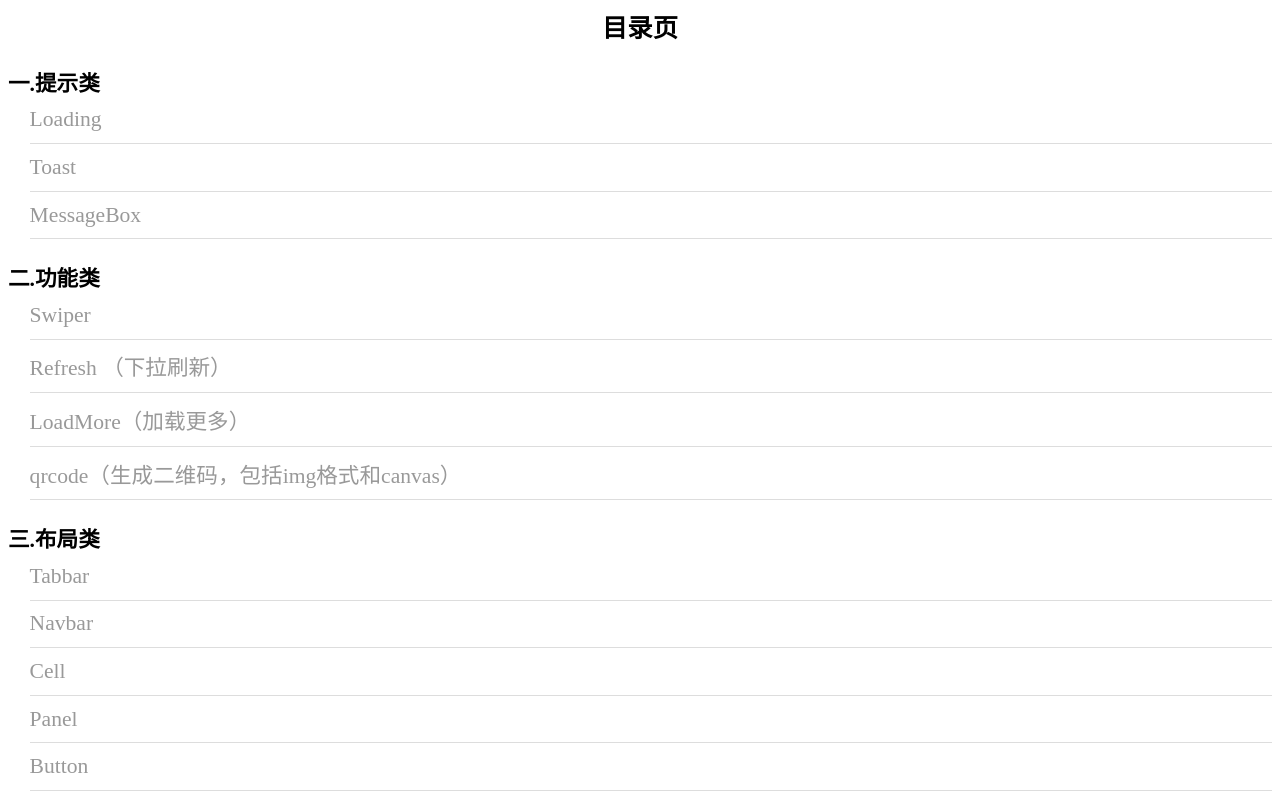
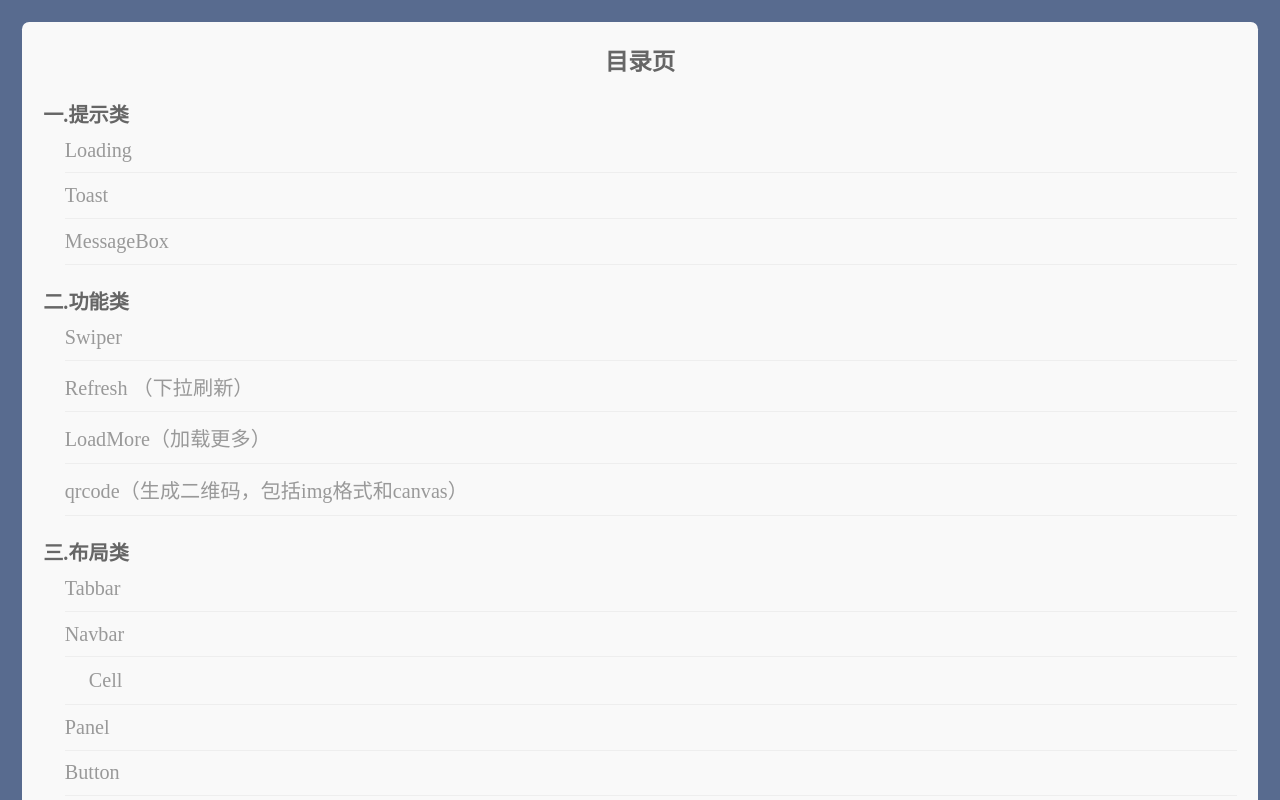
Before and after one commit to VickyRong/vue-base-demo, a Vue app: page / in a window 1280 px wide. Shown: the top 800 px of the page. Built offline with nearby package versions, Linux system fonts and the light colour scheme; a small style sheet from the web is missing; a web font is replaced by a local one.

Commit message:
完成cell组件

```diff
--- a/index.html
+++ b/index.html
@@ -8,8 +8,16 @@
     <meta name="format-detection" content="telephone=no">
     <meta name="full-screen" content="yes">
     <meta name="x5-fullscreen" content="true">
+    <style>
+      html, body, #app {
+        height: 100%;
+        margin: 0;
+        padding: 0;
+        font-size: 16px;
+      }
+    </style>
     <title>vue-cli-demo</title>
-    <!-- <link rel="stylesheet" href="//at.alicdn.com/t/font_464197_5cqjp38sp4iy66r.css"> -->
+    <link rel="stylesheet" href="//at.alicdn.com/t/font_464197_f2676fr2cw8w7b9.css">
   </head>
   <body>
     <div id="app"></div>
--- a/src/components/cell.vue
+++ b/src/components/cell.vue
@@ -1,21 +1,47 @@
 <template>
-  <div>
-    cell页面
-    <i class="iconfont icon-cell s-fs36"></i>
+  <div class="ui-cell s-fs30 s-bdr-b g-flex g-flex-v-center">
+    <div class="g-flex-c1">
+      <i v-if="icon" :class="icon" :style="{'color':iconColor}" class="iconfont s-fs28 s-fc-gy3"></i>
+      <span :style="{'color':color}">{{content}}</span>
+    </div>
+    <i v-if="arrow == false" class="iconfont icon-arrow-right s-fs28 s-fc-gy3"></i>
   </div>
 </template>
 
 <script>
 export default {
   name: 'cell',
-  data () {
-    return {
-    }
-  }
+  props:{
+    //cell内容
+    content: {
+      type:String,
+      default:"cell组件"
+    },
+    //cell颜色
+    color: {
+      type:String,
+      default:""
+    },
+    //icon图标
+    icon: {
+      type:String,
+      default:""
+    },
+    //icon颜色
+    iconColor: {
+      type:String,
+      default:""
+    },
+    //箭头
+    arrow:false
+
+ }
 }
 </script>
 
 <style lang="scss" scoped>
 @import 'src/style/common';
-
+  .ui-cell{
+    height: rem(88);
+  }
 </style>
--- /dev/null
+++ b/src/pages/demo/cellDemo.vue
@@ -0,0 +1,35 @@
+<template>
+  <div class="g-wrap">
+    <!--标题-->
+    <div class="demo-title">
+      <h2>Cell</h2>
+      <p class="s-fc-gy3 g-mt10">项目条</p>
+    </div>
+    <!--描述-->
+    <div class="demo-info">
+      <p>项目条可自由配置是否需要icon和箭头和其颜色。</p>
+    </div>
+    <!--组件-->
+    <Cell content="项目名"></Cell>
+    <Cell content="项目名" icon="icon-cell" arrow></Cell>
+    <Cell content="项目名" color="#FCCDE2" icon="icon-cell" iconColor="#FC5C9C" arrow></Cell>
+  </div>
+</template>
+
+<script>
+import Cell from '../../components/cell';
+export default {
+  components:{
+    Cell
+  }
+}
+</script>
+
+<style lang="scss" scoped>
+@import 'src/style/common';
+.g-wrap{
+  padding: rem(30);
+}
+
+
+</style>
--- a/src/pages/home.vue
+++ b/src/pages/home.vue
@@ -1,5 +1,6 @@
 <template>
-  <div class="content">
+  <div class="g-wrap">
+    <div class="content g-mtb g-mlr g-ptb g-plr">
         <h3 class="g-tac">目录页</h3>
       <h4>一.提示类</h4>
       <div class="g-pl">
@@ -18,7 +19,7 @@
       <div class="g-pl">
         <router-link to="">Tabbar</router-link>
         <router-link to="">Navbar</router-link>
-        <router-link to="/cell">Cell</router-link>
+        <router-link to="/demo/cell"><i class="iconfont icon-cell s-fs30 s-fc-bu3 g-mr10"></i>Cell</router-link>
         <router-link to="">Panel</router-link>
         <router-link to="">Button</router-link>
       </div>
@@ -35,6 +36,7 @@
         <router-link to="">Popup-area（选择省市区）</router-link>
       </div>
     </div>
+  </div>
 </template>
 
 <script>
@@ -47,15 +49,20 @@ export default {
 
 <style lang="scss" scoped>
 @import 'src/style/common';
+  .g-wrap{
+    background-color: #586B8F;
     .content{
-    font-size: rem(30);
+      background-color: #F9F9F9;
+      border-radius:rem(10);
       a{
         display: block;
         padding: rem(15 0);
-      border-bottom:1px solid #ddd;
+        border-bottom:1px solid $c-gy6;
       }
       h4{
         margin-top:rem(30);
       }
     }
+  }
+
 </style>
--- /dev/null
+++ b/src/style/color.scss
@@ -0,0 +1,66 @@
+
+/* color */
+$c-w: #fff;
+$c-bk: #000;
+$c-gy1:#333;
+$c-gy2:#666;
+$c-gy3:#999;
+$c-gy4:#ccc;
+$c-gy5:#ddd;
+$c-gy6:#eee;
+$c-gy7:#f5f5f5;
+$c-bu1:#586B8F;
+$c-bu2:#ADDCE4;
+$c-bu3:#A6E4E7;
+$c-bu4:#E3F8FF;
+$c-ye1:#FFDD83;
+$c-ye2:#FFED78;
+$c-ye3:#FEFFEA;
+$c-pk1:#FC5C9C;
+$c-pk2:#FCCDE2;
+$c-pk3:#FCEFEE;
+$c-gn1:#388E3C;
+$c-gn2:#8BC34A;
+$c-gn3:#DDEEDF;
+$c-bdr:#eee;
+
+/* font-color */
+ .s-fc-w{
+    color:$c-w;
+  }
+  .s-fc-bk{
+    color:$c-bk;
+  }
+  .s-fc-gy1{
+    color:$c-gy1;
+  }
+  .s-fc-gy2{
+    color:$c-gy2;
+  }
+  .s-fc-gy3{
+    color:$c-gy3;
+  }
+  .s-fc-gy4{
+    color:$c-gy4;
+  }
+  .s-fc-gy5{
+    color:$c-gy5;
+  }
+  .s-fc-gy6{
+    color:$c-gy6;
+  }
+  .s-fc-bu1{
+    color:$c-bu1;
+  }
+  .s-fc-bu2{
+    color:$c-bu2;
+  }
+  .s-fc-bu3{
+    color:$c-bu3;
+  }
+  .s-fc-ye1{
+    color:$c-ye1;
+  }
+  .s-fc-ye2{
+    color:$c-ye2;
+  }
--- a/src/style/common.scss
+++ b/src/style/common.scss
@@ -1,4 +1,5 @@
 @charset "UTF-8";
+@import 'color';
 @import 'mixin.scss';
 @import 'font';
 
@@ -246,6 +247,8 @@ html {
   .g-wrap {
     height: 100%;
     overflow: auto;
+    font-size: rem(28);
+    color:#666;
   }
 
 /* font-size */
@@ -309,9 +312,30 @@ html {
     font-size: rem(40);
   }
 
+/* 边框 */
+.s-bdr-t {
+  border-top: 1px solid $c-bdr;
+}
+
+.s-bdr-tb {
+  border-top: 1px solid $c-bdr;
+  border-bottom: 1px solid $c-bdr;
+}
+
+.s-bdr-r {
+  border-right: 1px solid $c-bdr;
+}
+
+.s-bdr-b {
+  border-bottom: 1px solid $c-bdr;
+}
+
+.s-bdr-l {
+  border-left: 1px solid $c-bdr;
+}
+
 /* layout */
-
-.g-oh {
+ .g-oh {
     overflow: hidden;
   }
 
@@ -844,10 +868,10 @@ html {
     padding-left: rem(70);
   }
 
-   /* flex 布局*/
-    .g-flex {
-        @include flexbox();
-    }
+  /* flex 布局*/
+  .g-flex {
+    @include flexbox();
+  }
 
   /**垂直flex**/
   .g-v-flex {
@@ -892,3 +916,16 @@ html {
   -webkit-box-orient: vertical;
   word-break: break-all;
 }
+
+/* demo通用样式 */
+.demo-title{
+  padding: rem(50 0 0 50);
+  margin-bottom: rem(50);
+}
+
+.demo-info{
+  padding:rem(30);
+  border-radius: rem(5);
+  background-color: $c-gy7;
+  margin-bottom: rem(50);
+}
--- a/src/style/font.css
+++ b/src/style/font.css
@@ -1,11 +1,11 @@
 
 @font-face {
-    font-family: 'iconfont';  /* project id 464197 */
-    src: url('//at.alicdn.com/t/font_464197_5cqjp38sp4iy66r.eot');
-    src: url('//at.alicdn.com/t/font_464197_5cqjp38sp4iy66r.eot?#iefix') format('embedded-opentype'),
-    url('//at.alicdn.com/t/font_464197_5cqjp38sp4iy66r.woff') format('woff'),
-    url('//at.alicdn.com/t/font_464197_5cqjp38sp4iy66r.ttf') format('truetype'),
-    url('//at.alicdn.com/t/font_464197_5cqjp38sp4iy66r.svg#iconfont') format('svg');
+  font-family: 'iconfont';  /* project id 464197 */
+  src: url('//at.alicdn.com/t/font_464197_f2676fr2cw8w7b9.eot');
+  src: url('//at.alicdn.com/t/font_464197_f2676fr2cw8w7b9.eot?#iefix') format('embedded-opentype'),
+  url('//at.alicdn.com/t/font_464197_f2676fr2cw8w7b9.woff') format('woff'),
+  url('//at.alicdn.com/t/font_464197_f2676fr2cw8w7b9.ttf') format('truetype'),
+  url('//at.alicdn.com/t/font_464197_f2676fr2cw8w7b9.svg#iconfont') format('svg');
 }
 
 .iconfont {
```
Also changed, not shown: src/router/router.js (+7 -3 lines), 1 other file (tests, documents, lock files or other folders). Lines whose indentation alone changed are shown as unchanged.
